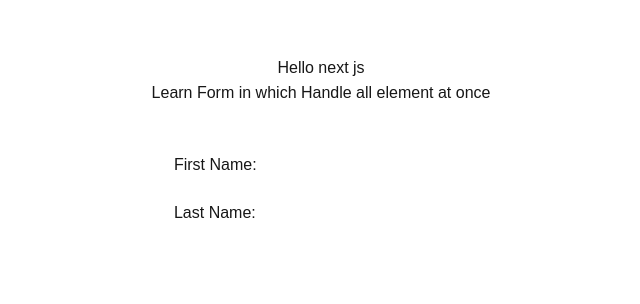
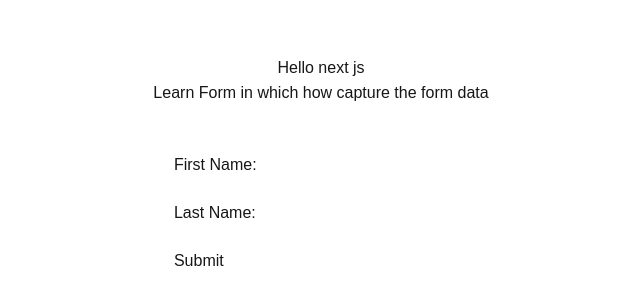
Before and after one commit to ashishkumarak/Learn_Nextjs_CS, a Next.js app in the folder ch1/: page / in a window 1280 px wide. Shown: the top 304 px of the page, without its empty margins (319-959 px from the left). Built offline with nearby package versions, Linux system fonts and the light colour scheme.

Commit message:
Form data captured

```diff
--- a/ch1/src/app/page.jsx
+++ b/ch1/src/app/page.jsx
@@ -2,6 +2,7 @@ import LearnClientComponent from "@/components/LearnClientComponent";
 import LearnCSSModule from "@/components/LearnCSSModule";
 import LearnForm from "@/components/LearnForm";
 import LearnForm1 from "@/components/LearnForm1";
+import LearnForm2 from "@/components/LearnForm2";
 import LearnLink from "@/components/LearnLink";
 import LearnServerComponent from "@/components/LearnServerComponent";
 import LearnUseGlobalCSS from "@/components/LearnUseGlobalCSS";
@@ -25,7 +26,8 @@ export default function Home() {
       {/* <LearnClientComponent /> */}
 
       {/* <LearnForm /> */}
-      <LearnForm1 />
+      {/* <LearnForm1 /> */}
+      <LearnForm2 />
 
 
 
--- /dev/null
+++ b/ch1/src/components/LearnForm2.jsx
@@ -0,0 +1,44 @@
+"use client"
+import { useState } from "react"
+
+
+const LearnForm2 = () => {
+
+  const [formData, setFormData] = useState({
+    firstName: "",
+    lastName: ""
+  })  // use as object
+
+    const handleChange = (e) =>{
+      setFormData({ ...formData, [e.target.name]: e.target.value } )
+    } // e.target.name is the name of the input field
+
+
+  // ****** Handle Form on Submit so capture the form data ***********
+  const handleFormSubmit = (e) =>{
+    e.preventDefault(); // prevent the page to reload
+    console.log("Submit Button Clicked",formData);
+  }
+
+
+  // Handle all element at once in below code
+
+  return (
+    <>
+      <h2>Learn Form in which how capture the form data</h2>
+      <br />
+      <br />
+      <form action="" onSubmit={handleFormSubmit}>
+        First Name: <input type="text" name="firstName" value={formData.firstName} onChange={handleChange} />
+        <br />
+        <br />
+        Last Name: <input type="text" name="lastName" value={formData.lastName} onChange={handleChange} />
+        <br />
+        <br />
+        <button type="submit">Submit</button>
+      </form>
+    </>
+  )
+}
+
+export default LearnForm2
```
